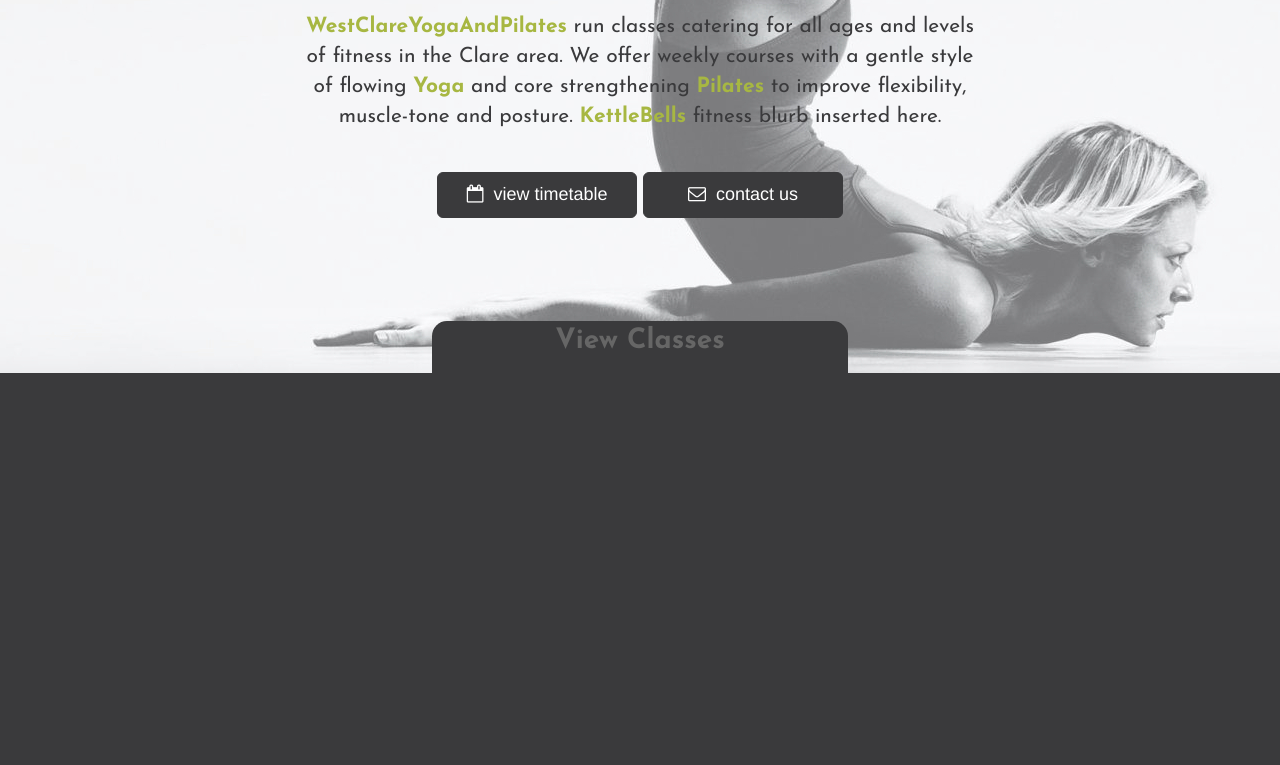
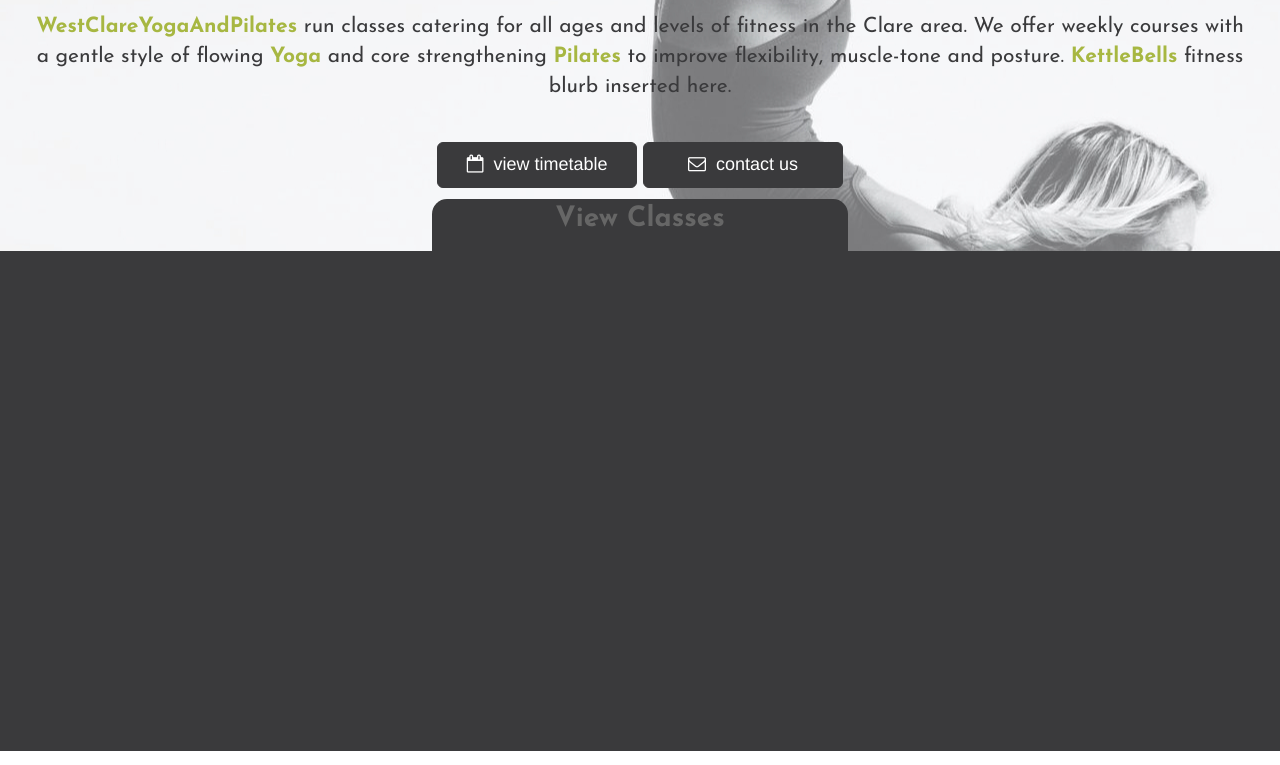
Before and after one commit to liamq82/west_clare_yoga, a plain HTML site: page index.html in a window 1280 px wide. Shown: the part 377-1142 px from the top of the page. Drawn offline with Linux system fonts and the light colour scheme; a web font is replaced by a local one.

Commit message:
remove height of jumbo div 1 to fit in laptop screen

```diff
--- a/css/style.css
+++ b/css/style.css
@@ -14,7 +14,6 @@ a:hover, a:link, a:active
 
 #jumbo-one {
   background: url("../images/yoga-bkgrnd_2.jpg");
-  height:750px;
   margin-bottom:0px;
   padding-top:0px;
 }
--- a/index.html
+++ b/index.html
@@ -29,8 +29,8 @@
     			<div class="row">
     				<div  class="col-lg-12 centered">
     					<p class="blurb">
-							<span class="highlight">WestClareYogaAndPilates</span> run classes catering for all ages and levels<br>
-							of fitness in the Clare area. We offer weekly courses with a gentle style<br> of flowing <span class="highlight">Yoga</span> and core strengthening <span class="highlight">Pilates</span> to improve flexibility,<br> muscle-tone and posture.
+							<span class="highlight">WestClareYogaAndPilates</span> run classes catering for all ages and levels
+							of fitness in the Clare area. We offer weekly courses with a gentle style of flowing <span class="highlight">Yoga</span> and core strengthening <span class="highlight">Pilates</span> to improve flexibility, muscle-tone and posture.
 							<span class="highlight">KettleBells</span> fitness blurb inserted here.
 						</p>
 					</div>
```
